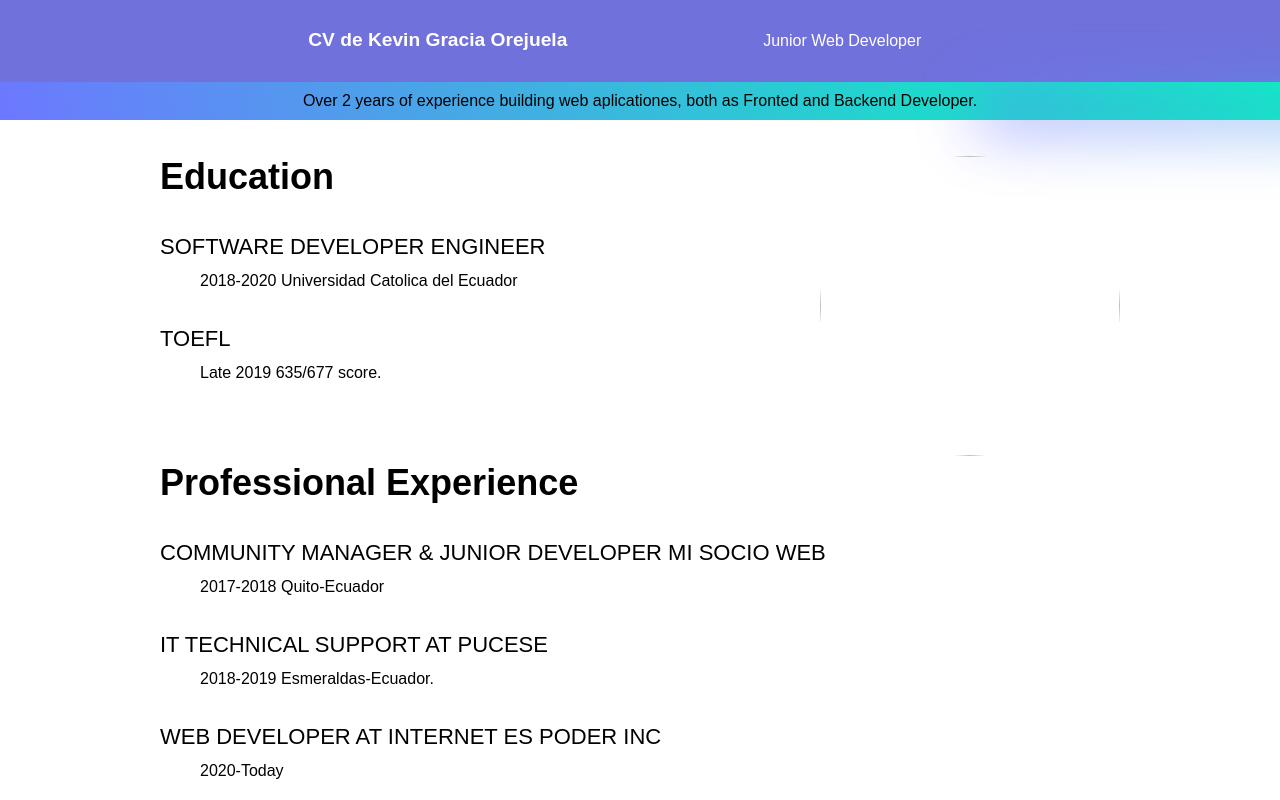
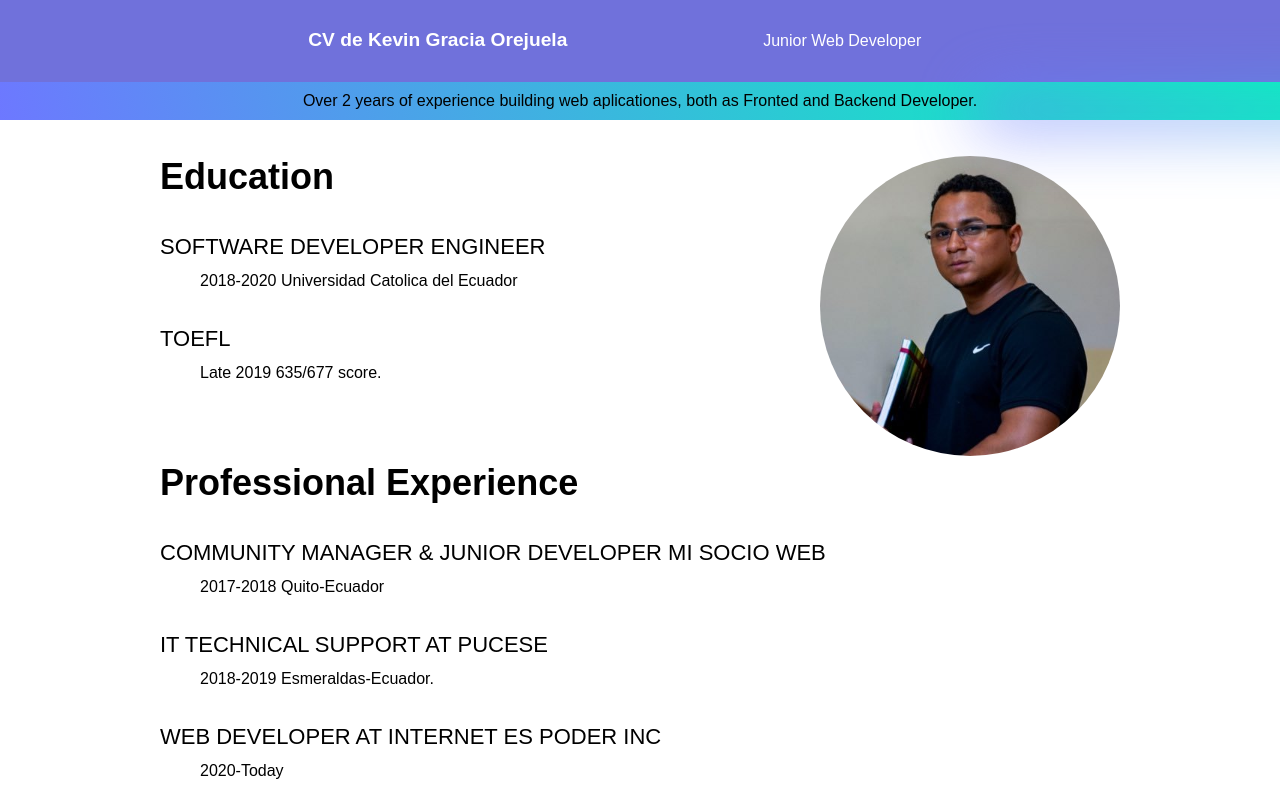
Before and after one commit to kevingo710/cvkevingo, a plain HTML site: page index.html in a window 1280 px wide. Shown: the top 800 px of the page. Drawn offline with Linux system fonts and the light colour scheme; the site is published under a folder, as on GitHub Pages, so addresses that start at the root find nothing.

Commit message:
add dot img

```diff
--- a/index.html
+++ b/index.html
@@ -17,7 +17,7 @@
     <section>
         <div style="width: 960px;margin-left: auto;margin-right: auto;margin-top: 20px;">
             <div>
-                <img class="imgperf" src="/img/kevingo.Jpg" alt="">
+                <img class="imgperf" src="./img/kevingo.Jpg" alt="">
                 <h3 style="font-size: 36px; font-weight: 700;">Education</h3>
                 <div>
                     <dl>
```
